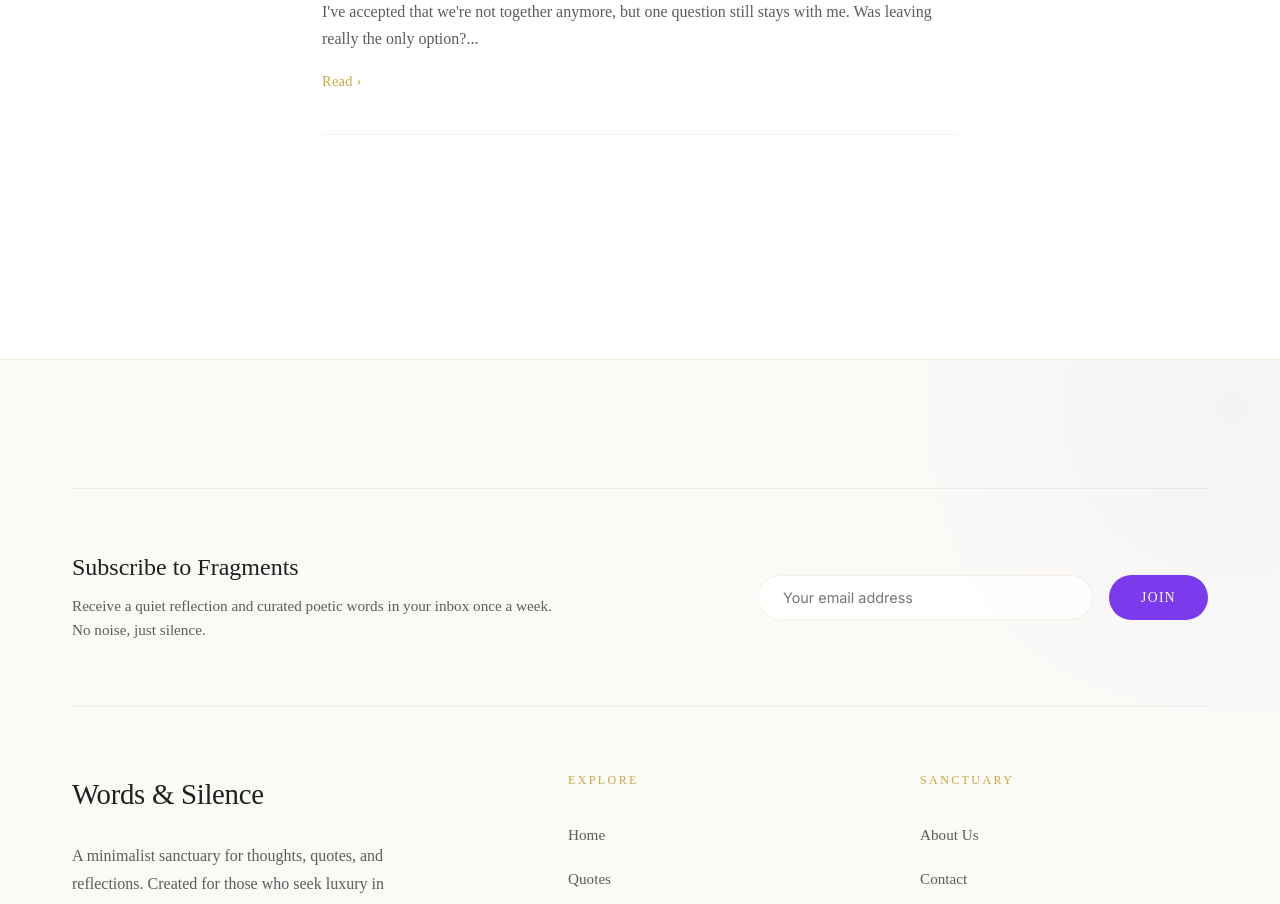
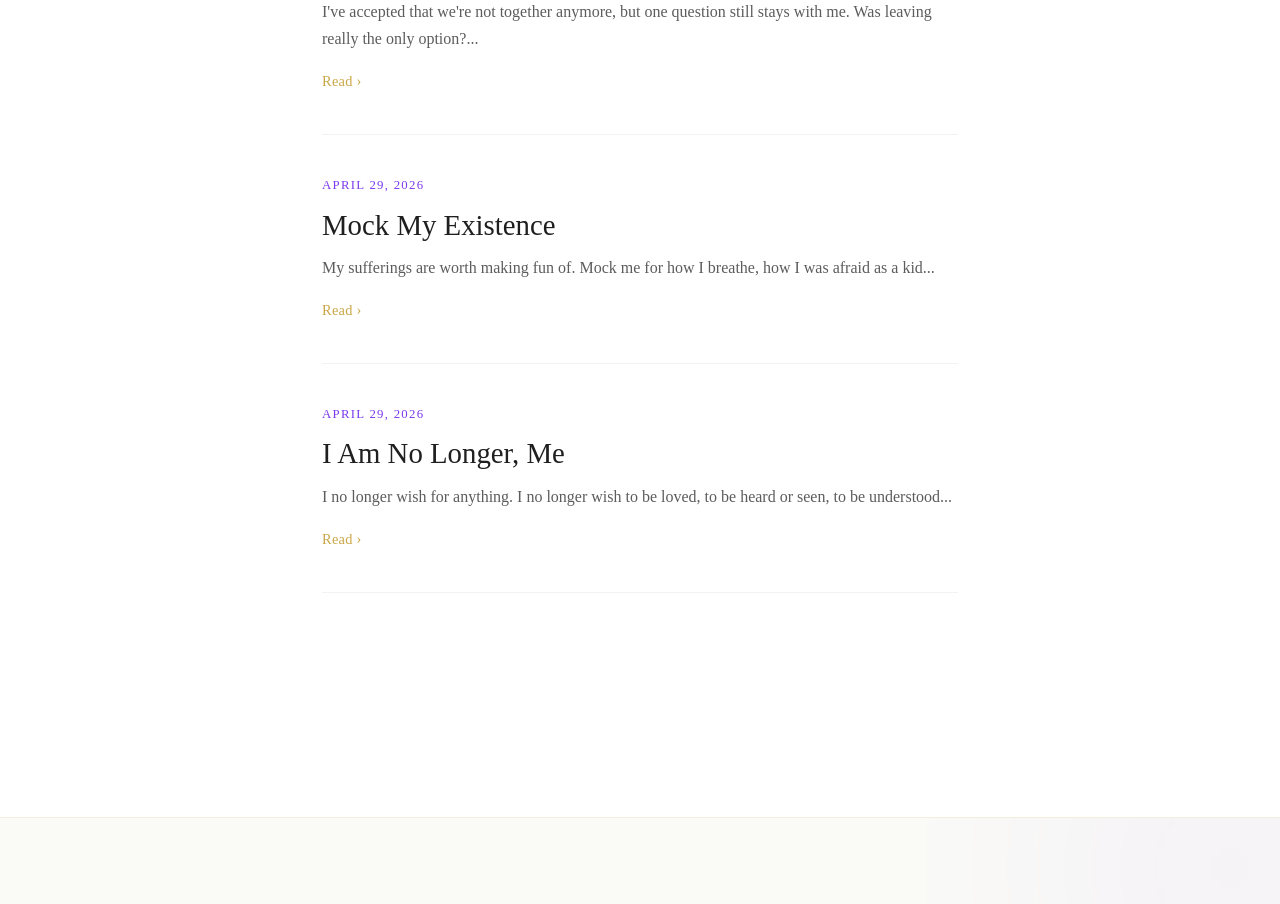
Before and after one commit to AyushSingh360/Words-Sanctuary, a Next.js app: page /writings in a window 1280 px wide. Shown: the part 2860-3764 px from the top of the page. Built offline with nearby package versions, Linux system fonts and the light colour scheme; a web font is replaced by a local one.

Commit message:
feat: add initial data schemas and content for quotes and writings modules

```diff
--- a/src/app/writings/data.ts
+++ b/src/app/writings/data.ts
@@ -162,6 +162,31 @@ export const writings: Writing[] = [
     ],
     signature: '~ash',
   },
+  {
+    slug: 'mock-my-existence',
+    title: 'Mock My Existence',
+    date: 'April 29, 2026',
+    excerpt:
+      "My sufferings are worth making fun of. Mock me for how I breathe, how I was afraid as a kid...",
+    paragraphs: [
+      "My sufferings are worth making fun of. Mock me for how I breathe, how I was afraid as a kid, and how I asked for help and cried when I lost my dear friend.",
+      "Mock my existence; make me feel inhuman for feeling all of this as if my entire life has been a tragedical wreck of everything I loved."
+    ],
+    signature: '~ash',
+  },
+  {
+    slug: 'i-am-no-longer-me',
+    title: 'I Am No Longer, Me',
+    date: 'April 29, 2026',
+    excerpt:
+      "I no longer wish for anything. I no longer wish to be loved, to be heard or seen, to be understood...",
+    paragraphs: [
+      "I no longer wish for anything. I no longer wish to be loved, to be heard or seen, to be understood.",
+      "I no longer wish for my suffering to end. I no longer wish to do or be anything. I no longer wish to dream.",
+      "I am no longer, me."
+    ],
+    signature: '~ash',
+  },
 ];
 
 export function getWritingBySlug(slug: string): Writing | undefined {
```
Also changed, not shown: src/app/quotes/data.ts (+12 -0 lines).
